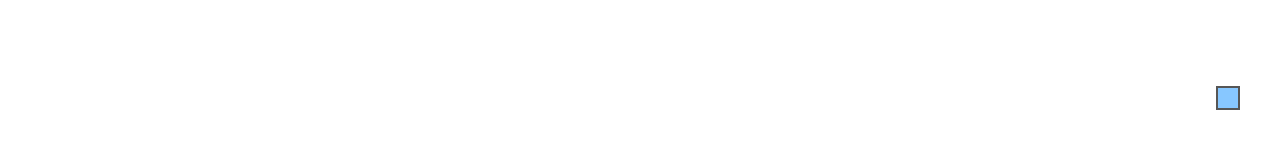
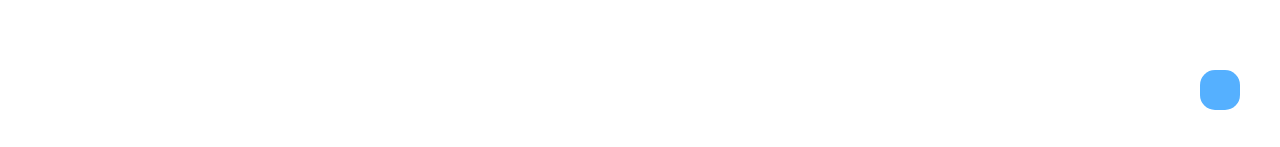
Before and after one commit to JoeyScottSchronce/frontend_developer_capstone_project, a React (Create React App) app: page /booking-consultation in a window 1280 px wide. Shown: the part 650-797 px from the top of the page. Built offline with nearby package versions, Linux system fonts and the light colour scheme; sample sign-in values are in the browser's storage.

Commit message:
updated notification css

```diff
--- a/src/Components/Notification/Notification.css
+++ b/src/Components/Notification/Notification.css
@@ -1,10 +1,11 @@
 .notification-container {
     display: flex;
-    background-color: rgb(135, 199, 255);
+    background-color: rgb(85, 176, 255);
+    color: white;
     margin: 150px 20px 20px 20px;
-    padding: 10px;
+    padding: 20px;
     box-sizing: border-box;
-    border: 2px solid rgb(86, 86, 86);
+    border-radius: 15px;
     align-self: flex-end;
     position: fixed;
     bottom: 20px;
```
